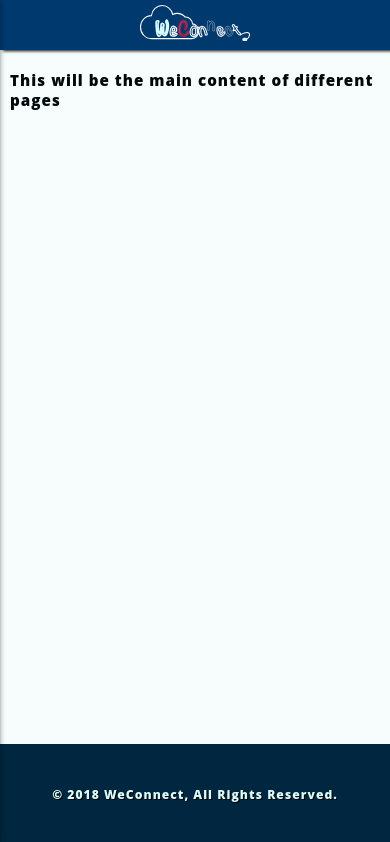
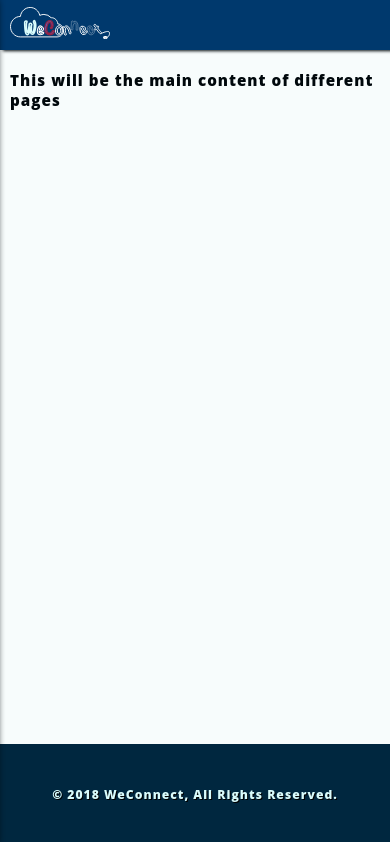
Before and after one commit to johnmutuma5/weconnect-client, a React (Create React App) app: page / in a window 390 px wide. Built offline with nearby package versions, Linux system fonts and the light colour scheme; the HTML template or start-up script is replaced by a standard one.

Commit message:
[Chore] Adjust Logo style for small screens

```diff
--- a/src/components/Logo/Logo.css
+++ b/src/components/Logo/Logo.css
@@ -31,7 +31,12 @@
 
 @media (max-width: 940px) {
     .Logo {
-        justify-content: space-around;
+        justify-content: space-between;
+    }
+
+    .Logo img {
+        height: 90%;
+        width: 100px;
     }
 
     .Logo .synopsis {
--- a/src/components/Navigation/Toolbar/Toolbar.css
+++ b/src/components/Navigation/Toolbar/Toolbar.css
@@ -3,11 +3,11 @@
   display: -ms-flexbox;
   display: flex;
   justify-content: space-between;
+  align-items: center;
   background-color: #00396D;
   width: 100%;
   height: 50px;
 }
-
 
 @media (max-width: 700px) {
     .Toolbar nav {
```
